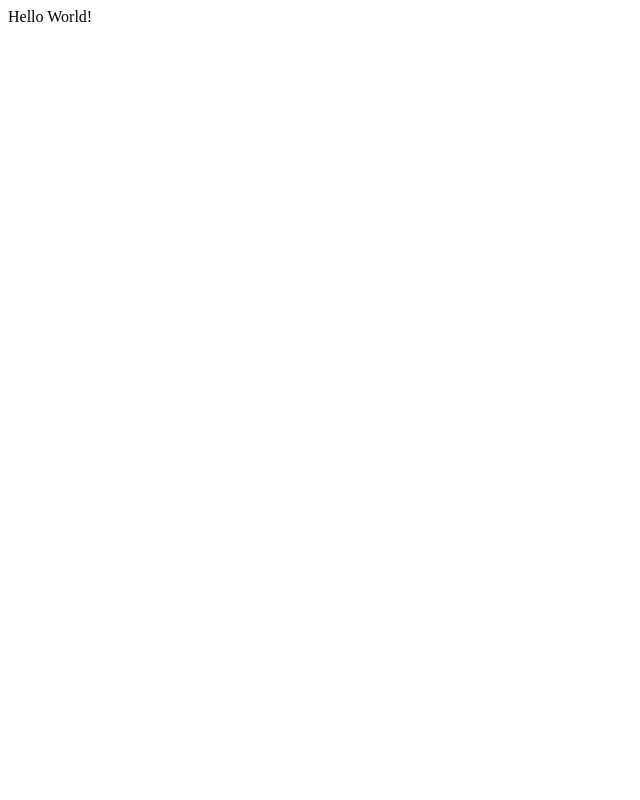
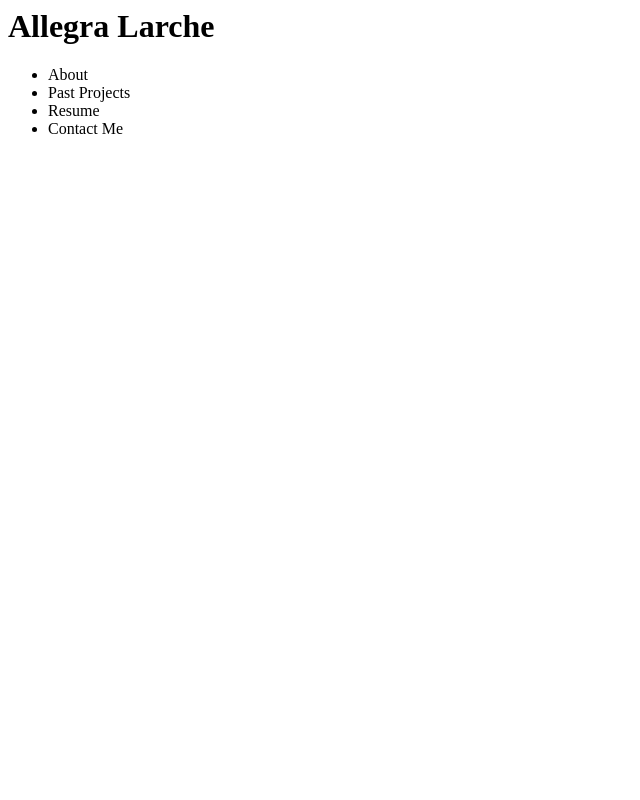
Before and after one commit to allegralarche/mySite, a PHP site: page / in a window 1280 px wide. Before the commit the part shown is almost empty. Shown: the whole page, without its empty margins (0-640 px from the left). Run offline with PHP 8.4, Linux system fonts and the light colour scheme.

Commit message:
initial layout html

```diff
--- a/index.php
+++ b/index.php
@@ -1 +1,19 @@
-<?php echo "Hello World!"?>
+<div class="header">
+	<h1>Allegra Larche</h1>
+</div>
+<div class="nav">
+	<ul>
+		<li>About</li>
+		<li>Past Projects</li>
+		<li>Resume</li>
+		<li>Contact Me</li>
+	</ul>
+</div>
+<div class="about-section">
+</div>
+<div class="past-projects-section">
+</div>
+<div class="resume-section">
+</div>
+<div class="contact-me-section">
+</div>
```
